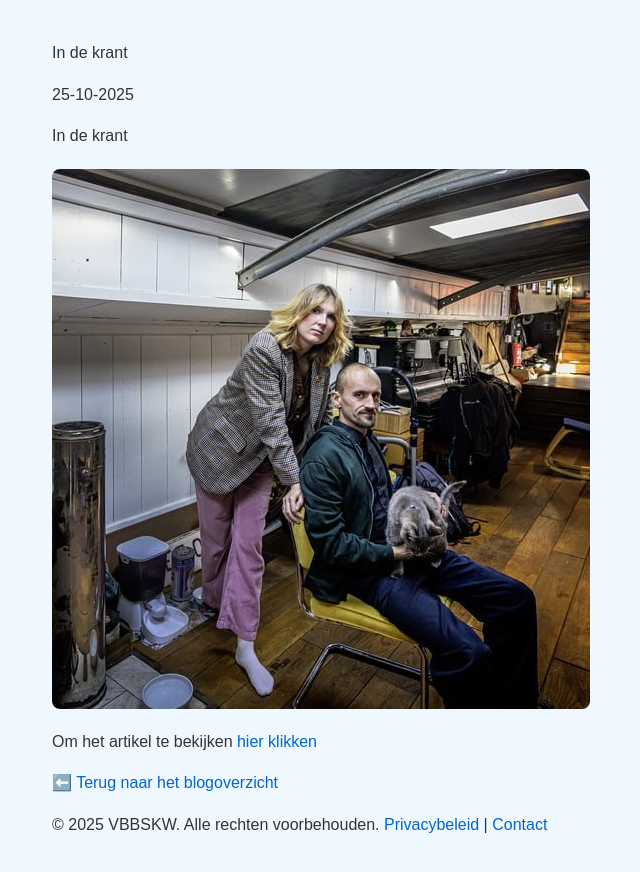
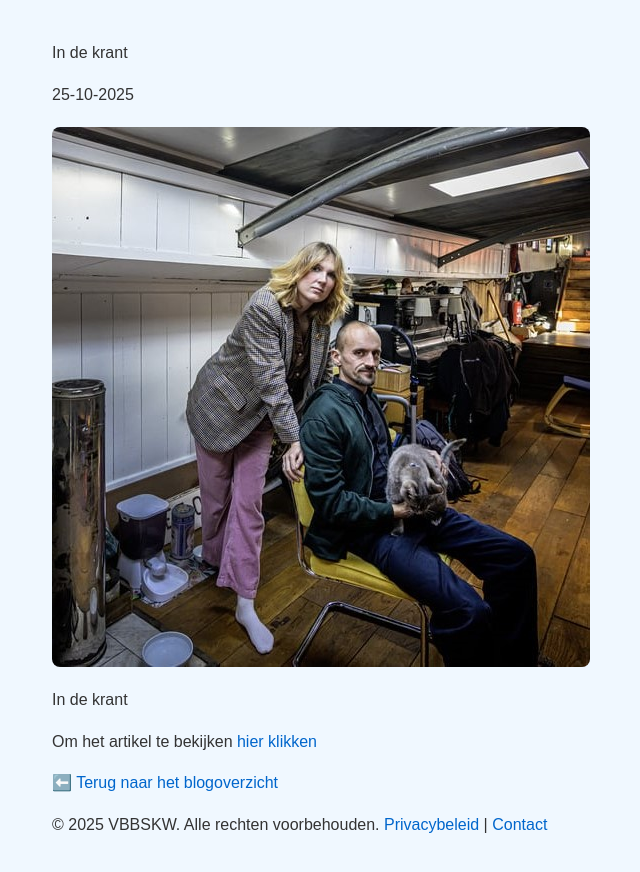
Before and after one commit to Klikblitser/VBBSKW, a Jekyll site: the page built from _posts/2025-10-25-In de krant.md, in a window 1280 px wide. Shown: the top 872 px of the page, without its empty margins (188-828 px from the left). Built offline with Jekyll 4.4.1, drawn with Linux system fonts in a browser that asks for light colours.

Commit message:
neue post

```diff
--- a/_posts/2025-10-25-In de krant.md
+++ b/_posts/2025-10-25-In de krant.md
@@ -9,9 +9,9 @@ thumbnail: /assets/images/IJmuidercourant2.jpg
 
 {{ page.date | date: "%d-%m-%Y" }}
 
+![Alt-tekst](https://github.com/Klikblitser/VBBSKW/blob/main/assets/images/IJmuidercourant2.jpg?raw=true)
+
 In de krant
-
-![Alt-tekst](https://github.com/Klikblitser/VBBSKW/blob/main/assets/images/IJmuidercourant2.jpg?raw=true)
 
 
 Om het artikel te bekijken [hier klikken](https://archive.is/gteOs)
```
